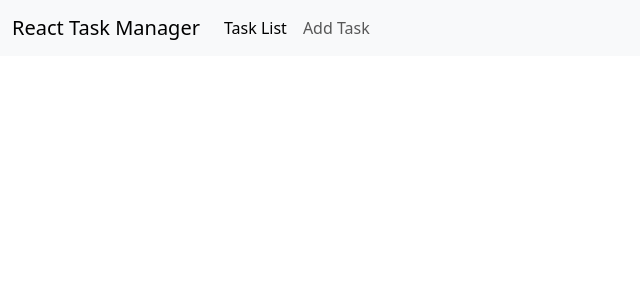
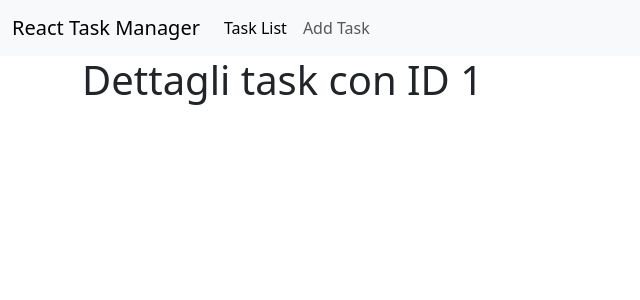
Before and after one commit to FrancescoGiommi/ex-react-task-manager, a React (Vite) app: page /task/1 in a window 1280 px wide. Shown: the top 300 px of the page, without its empty margins (0-640 px from the left). Built offline with nearby package versions, Linux system fonts and the light colour scheme; no server answers.

Commit message:
Add points 1- 2 milestone 7

```diff
--- a/src/App.jsx
+++ b/src/App.jsx
@@ -12,6 +12,7 @@ import TaskList from "./pages/AddTask";
 
 //Context
 import { TaskContextProvider } from "./globalContext/TaskContext";
+import TaskDetail from "./pages/TaskDetail";
 /* Sei stato assunto per costruire un Task Manager Avanzato, un’app web che permette agli utenti di creare,
  modificare, organizzare ed eliminare task in modo intuitivo ed efficiente. */
 
@@ -159,6 +160,24 @@ Inoltre, dovrà garantire un'esperienza fluida con prestazioni ottimizzate. */
         Se la funzione lancia un errore:
             Mostrare un alert con il messaggio di errore ricevuto. */
 
+//! Milestone 7 - Creazione della Pagina Dettaglio Task
+
+/* Creare la pagina TaskDetail.jsx, che visualizza i dettagli di un task
+
+    1. Aggiornare TaskRow.jsx
+        Rendere il title un link a /task/:id,
+        in modo che cliccando sul nome del task si venga reindirizzati alla pagina di dettaglio.
+
+    2. Aggiornare App.jsx per aggiungere la rotta TaskDetail.jsx
+        Aggiungere la rotta /task/:id che caricherà il componente TaskDetail.jsx.
+
+    3. Creare TaskDetail.jsx per mostrare:
+        Nome (title)
+        Descrizione (description)
+        Stato (status)
+        Data di creazione (createdAt)
+        Un bottone "Elimina Task", che per ora stampa solo "Elimino task" in console. */
+
 function App() {
   // const [count, setCount] = useState(0);
 
@@ -171,6 +190,7 @@ function App() {
             <Routes>
               <Route element={<TaskList />} path="/" />
               <Route element={<AddTask />} path="/addTask" />
+              <Route element={<TaskDetail />} path="/task/:id" />
             </Routes>
           </div>
         </BrowserRouter>
--- a/src/components/TaskRow.jsx
+++ b/src/components/TaskRow.jsx
@@ -1,10 +1,15 @@
 import { useMemo } from "react";
+import { Link } from "react-router-dom";
 
 export default function TaskRow({ task, colorsStates }) {
   const colorClass = useMemo(() => colorsStates(task), [task, colorsStates]);
   return (
     <tr>
-      <td>{task.title}</td>
+      <td>
+        <Link to={`/task/${task.id}`} title={`ID: ${task.id}`}>
+          {task.title}
+        </Link>
+      </td>
       <td className={colorClass}>{task.status}</td>
       <td>{new Date(task.createdAt).toLocaleDateString()}</td>
     </tr>
--- /dev/null
+++ b/src/pages/TaskDetail.jsx
@@ -0,0 +1,10 @@
+import { useParams } from "react-router-dom";
+
+export default function TaskDetail() {
+  const { id } = useParams();
+  return (
+    <div>
+      <h1>Dettagli task con ID {id}</h1>
+    </div>
+  );
+}
```
